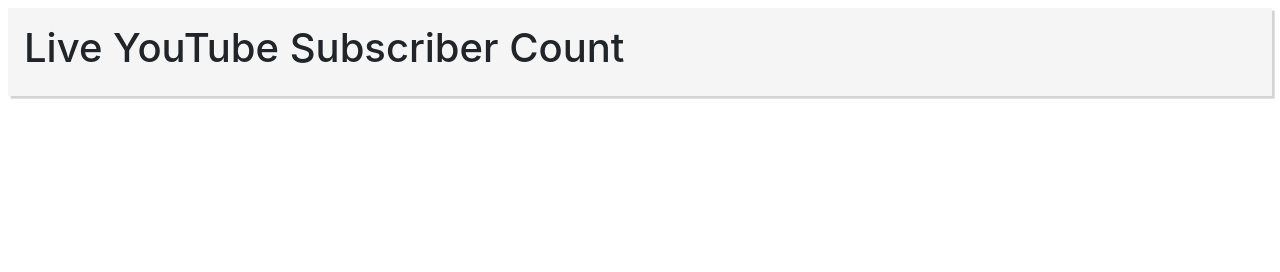
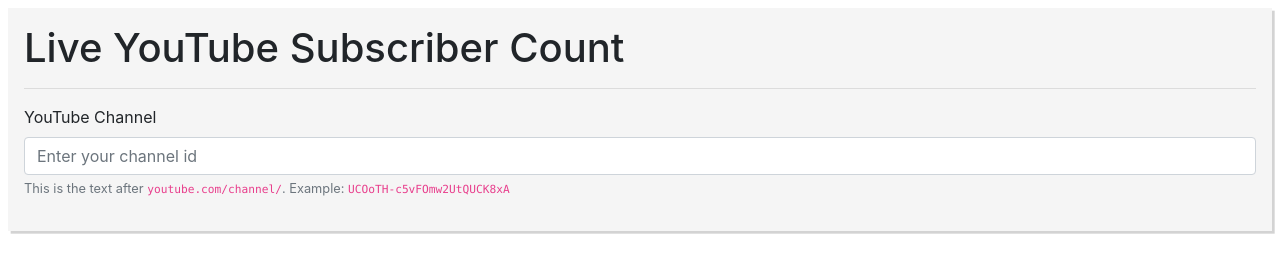
Before and after one commit to iwillreku3206/LiveYTSubs, a website: page index.html in a window 1280 px wide. Drawn offline with nearby package versions, Linux system fonts and the light colour scheme.

Commit message:
added channel form input

```diff
--- a/index.html
+++ b/index.html
@@ -25,6 +25,15 @@
 
     <div class="content">
         <h1>Live YouTube Subscriber Count</h1>
+        <hr>
+
+        <form action="./process-info.html" method="GET">
+            <div class="form-group">
+              <label for="">YouTube Channel</label>
+              <input type="text" name="channel" id="channel-input" class="form-control" placeholder="Enter your channel id" aria-describedby="channel">
+              <small id="channel" class="text-muted">This is the text after <code>youtube.com/channel/</code>. Example: <code>UCOoTH-c5vFOmw2UtQUCK8xA</code></small>
+            </div>
+        </form>
     </div>
   </body>
 </html>
```
